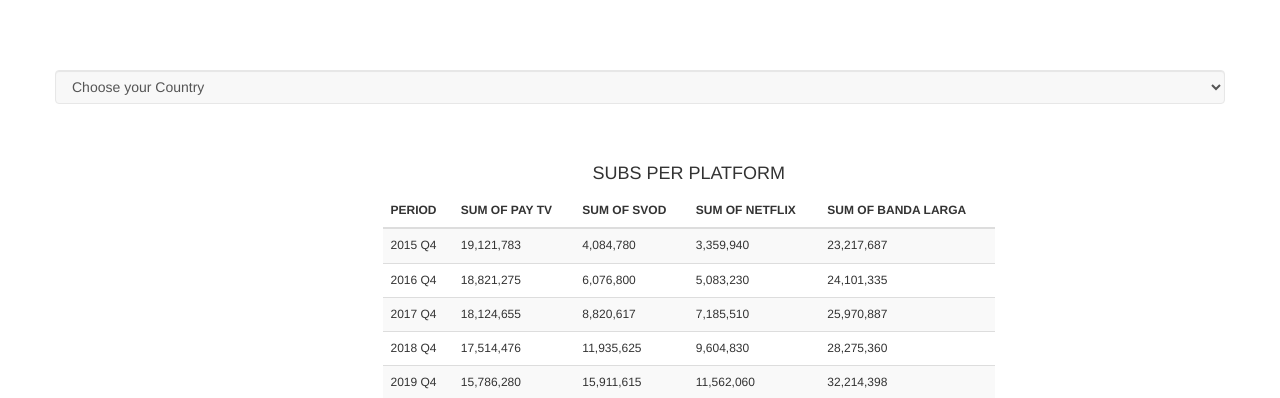
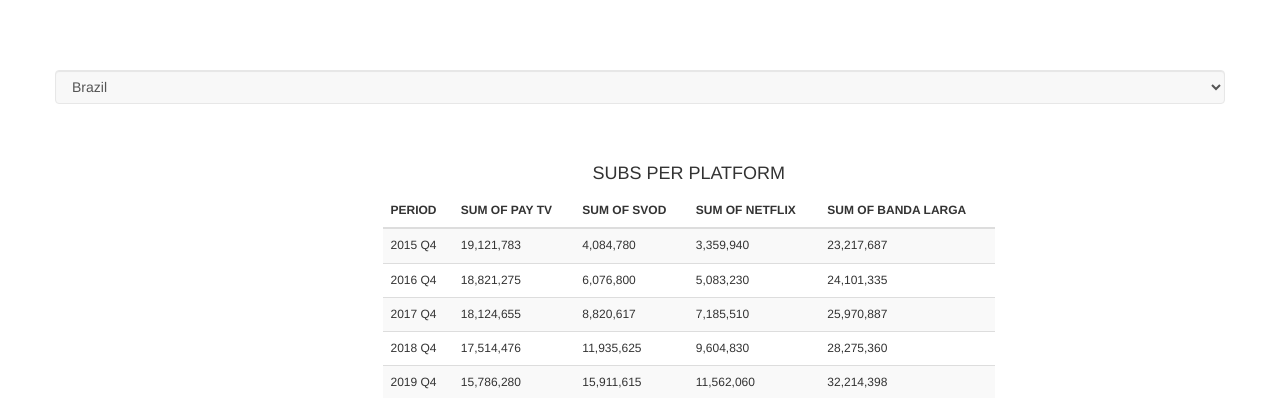
Before and after one commit to rodrigol-oliveira/Dash, a Node server app: page /plataforms in a window 1280 px wide. Shown: the part 122-520 px from the top of the page. Run offline with Node 20, Linux system fonts and the light colour scheme; data comes from the database, SQL or seed files in the repository; some libraries are stand-ins or nearby versions.

Commit message:
correct plattaforms

```diff
--- a/views/partials/plattable.ejs
+++ b/views/partials/plattable.ejs
@@ -1,8 +1,8 @@
 <select class="form-control navbar-default " id="country"  name="country" onchange="">
-  <option value="" selected>Choose your Country</option>
+  <option value="" >Choose your Country</option>
 <% if(paises){%>
 <% for(i = 0; i < paises.length; i ++) { %>
-<option value=' <%- paises[i].country %> '><%- paises[i].country %></option>
+<option value=' <%- paises[i].country %> ' selected><%- paises[i].country %></option>
 <%}%>
 <%}%>
 </select>
```
